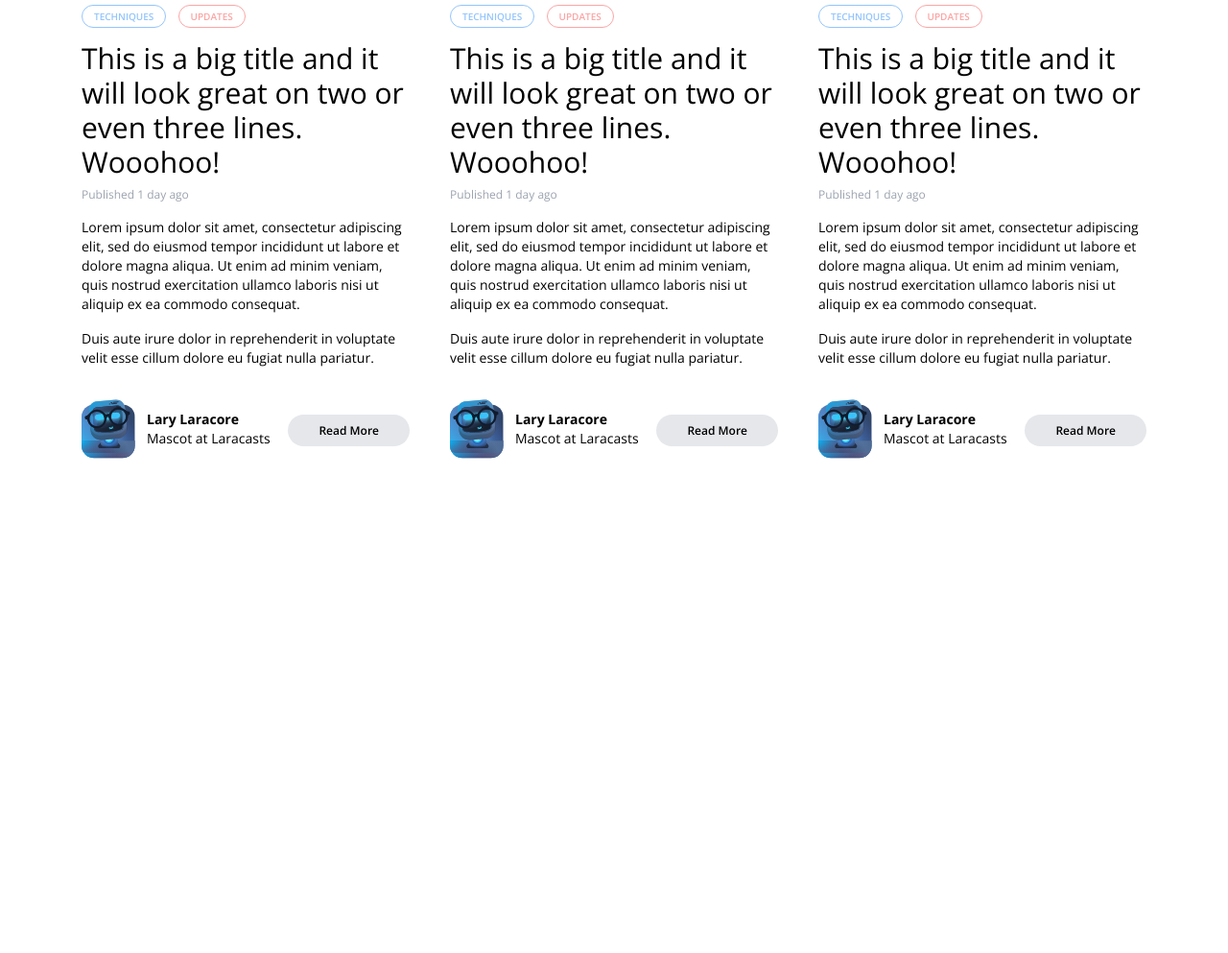
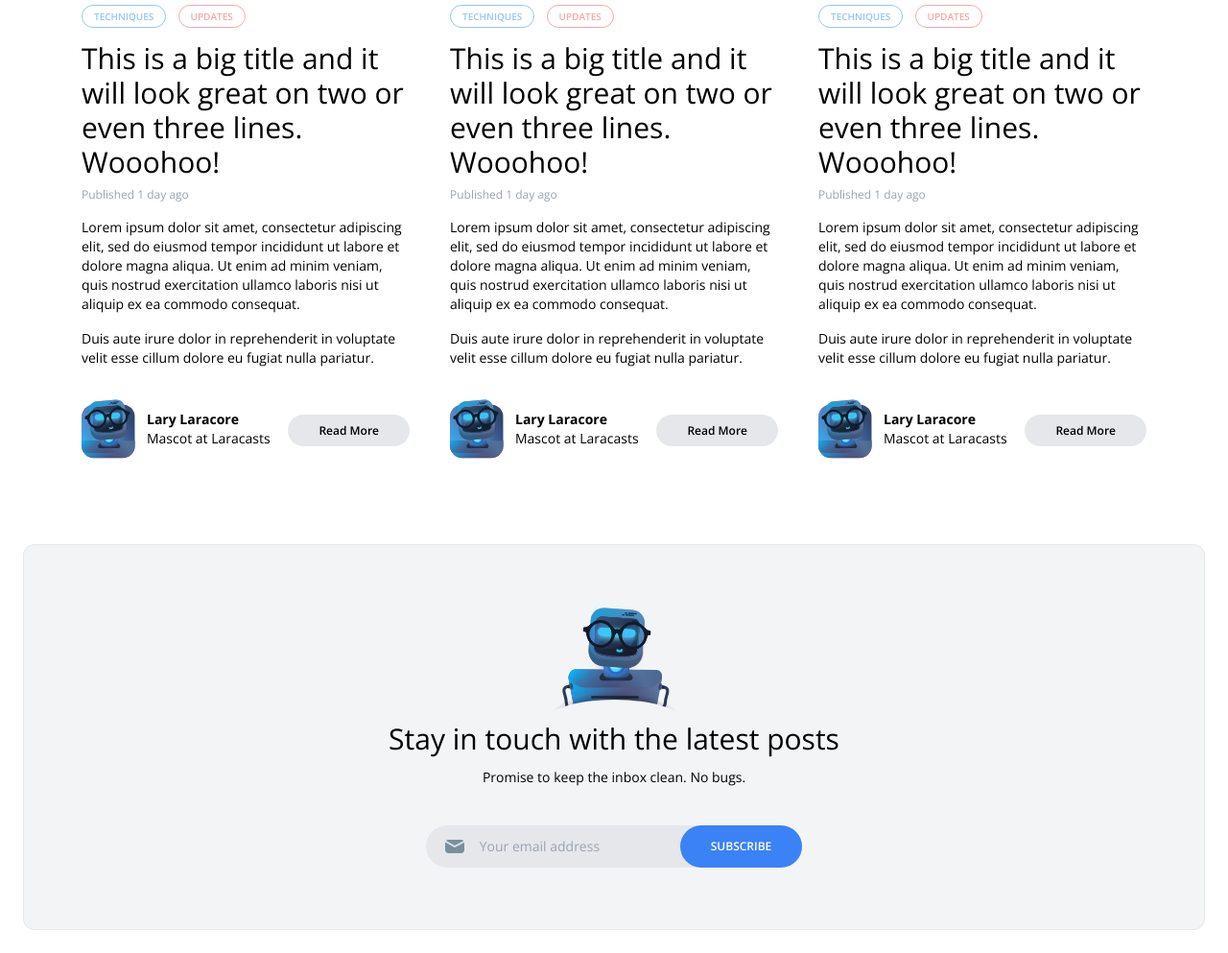
Before and after one commit to alednev/02-html-css-workshop, a website: page index.html in a window 1280 px wide. Shown: the part 2148-3141 px from the top of the page at 96% size. Before the commit the page ends 2675 px from the top, so only its background shows below. Drawn offline with nearby package versions, Linux system fonts and the light colour scheme.

Commit message:
add footer

```diff
--- a/index.html
+++ b/index.html
@@ -474,6 +474,32 @@
         </div>
     </main>
 
-    <footer></footer>
+    <footer class="bg-gray-100 border border-black border-opacity-5 rounded-xl text-center py-16 px-10 mt-16">
+        <img src="./images/lary-newsletter-icon.svg" alt="" class="mx-auto -mb-6" style="width: 145px;">
+        <h5 class="text-3xl">Stay in touch with the latest posts</h5>
+        <p class="text-sm mt-3">Promise to keep the inbox clean. No bugs.</p>
+
+        <div class="mt-10">
+            <div class="relative inline-block mx-auto lg:bg-gray-200 rounded-full">
+
+                <form method="POST" action="#" class="lg:flex text-sm">
+                    <div class="lg:py-3 lg:px-5 flex items-center">
+                        <label for="email" class="hidden lg:inline-block">
+                            <img src="./images/mailbox-icon.svg" alt="mailbox letter">
+                        </label>
+
+                        <input id="email" type="text" placeholder="Your email address"
+                               class="lg:bg-transparent py-2 lg:py-0 pl-4 focus-within:outline-none">
+                    </div>
+
+                    <button type="submit"
+                            class="transition-colors duration-300 bg-blue-500 hover:bg-blue-600 mt-4 lg:mt-0 lg:ml-3 rounded-full text-xs font-semibold text-white uppercase py-3 px-8"
+                    >
+                        Subscribe
+                    </button>
+                </form>
+            </div>
+        </div>
+    </footer>
 </section>
 </body>
```
